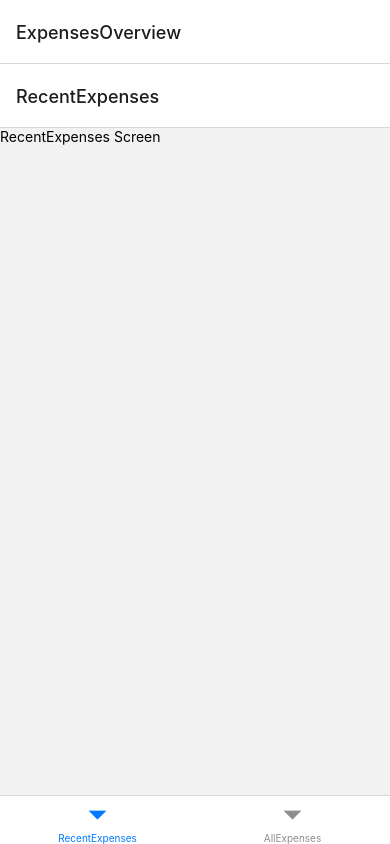
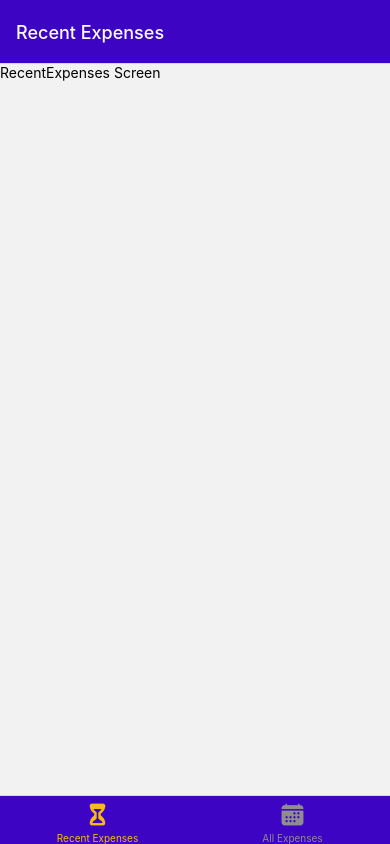
Before and after one commit to jcarroll1976/ReactNativeExpenseTracker, a React Native app: screen / in a window 390 px wide. Built offline with nearby package versions, Linux system fonts and the light colour scheme.

Commit message:
added some global and screen-specific styles, edited navigation configuration

```diff
--- a/App.js
+++ b/App.js
@@ -2,19 +2,41 @@
 import { NavigationContainer } from '@react-navigation/native';
 import { createNativeStackNavigator } from '@react-navigation/native-stack';
 import { createBottomTabNavigator } from '@react-navigation/bottom-tabs';
+import { Ionicons } from "@expo/vector-icons";
 
 import ManageExpense from './screens/ManageExpense';
 import RecentExpenses from './screens/RecentExpenses';
 import AllExpenses from './screens/AllExpenses';
+import { GlobalStyles } from './constants/styles';
 
 const Stack = createNativeStackNavigator();
 const BottomTabs = createBottomTabNavigator();
 
 function ExpensesOverview() {
   return (
-    <BottomTabs.Navigator>
-      <BottomTabs.Screen name="RecentExpenses" component={RecentExpenses} />
-      <BottomTabs.Screen name="AllExpenses" component={AllExpenses} />
+    <BottomTabs.Navigator
+      screenOptions={{
+        headerStyle: {backgroundColor: GlobalStyles.colors.primary500},
+        headerTintColor: "white",
+        tabBarStyle: {backgroundColor: GlobalStyles.colors.primary500},
+        tabBarActiveTintColor: GlobalStyles.colors.accent500
+      }}>
+      <BottomTabs.Screen
+        name="RecentExpenses"
+        component={RecentExpenses}
+        options={{
+          title: "Recent Expenses",
+          tabBarLabel: "Recent Expenses",
+          tabBarIcon: ({color,size}) => <Ionicons name='hourglass' color={color} size={size} />
+        }} />
+      <BottomTabs.Screen
+        name="AllExpenses"
+        component={AllExpenses}
+        options={{
+          title: "All Expenses",
+          tabBarLabel: "All Expenses",
+          tabBarIcon: ({color,size}) => <Ionicons name='calendar' color={color} size={size} />
+        }}/>
     </BottomTabs.Navigator>
   )
 }
@@ -25,7 +47,7 @@
       <StatusBar style="auto" />
       <NavigationContainer>
         <Stack.Navigator>
-          <Stack.Screen name='ExpensesOverview' component={ExpensesOverview} />
+          <Stack.Screen name='ExpensesOverview' component={ExpensesOverview} options={{headerShown: false}} />
           <Stack.Screen name="ManageExpense" component={ManageExpense} />
         </Stack.Navigator>
       </NavigationContainer>
--- /dev/null
+++ b/constants/styles.js
@@ -0,0 +1,16 @@
+export const GlobalStyles = {
+    colors: {
+      primary50: '#e4d9fd',
+      primary100: '#c6affc',
+      primary200: '#a281f0',
+      primary400: '#5721d4',
+      primary500: '#3e04c3',
+      primary700: '#2d0689',
+      primary800: '#200364',
+      accent500: '#f7bc0c',
+      error50: '#fcc4e4',
+      error500: '#9b095c',
+      gray500: '#39324a',
+      gray700: '#221c30',
+    },
+  };
```
